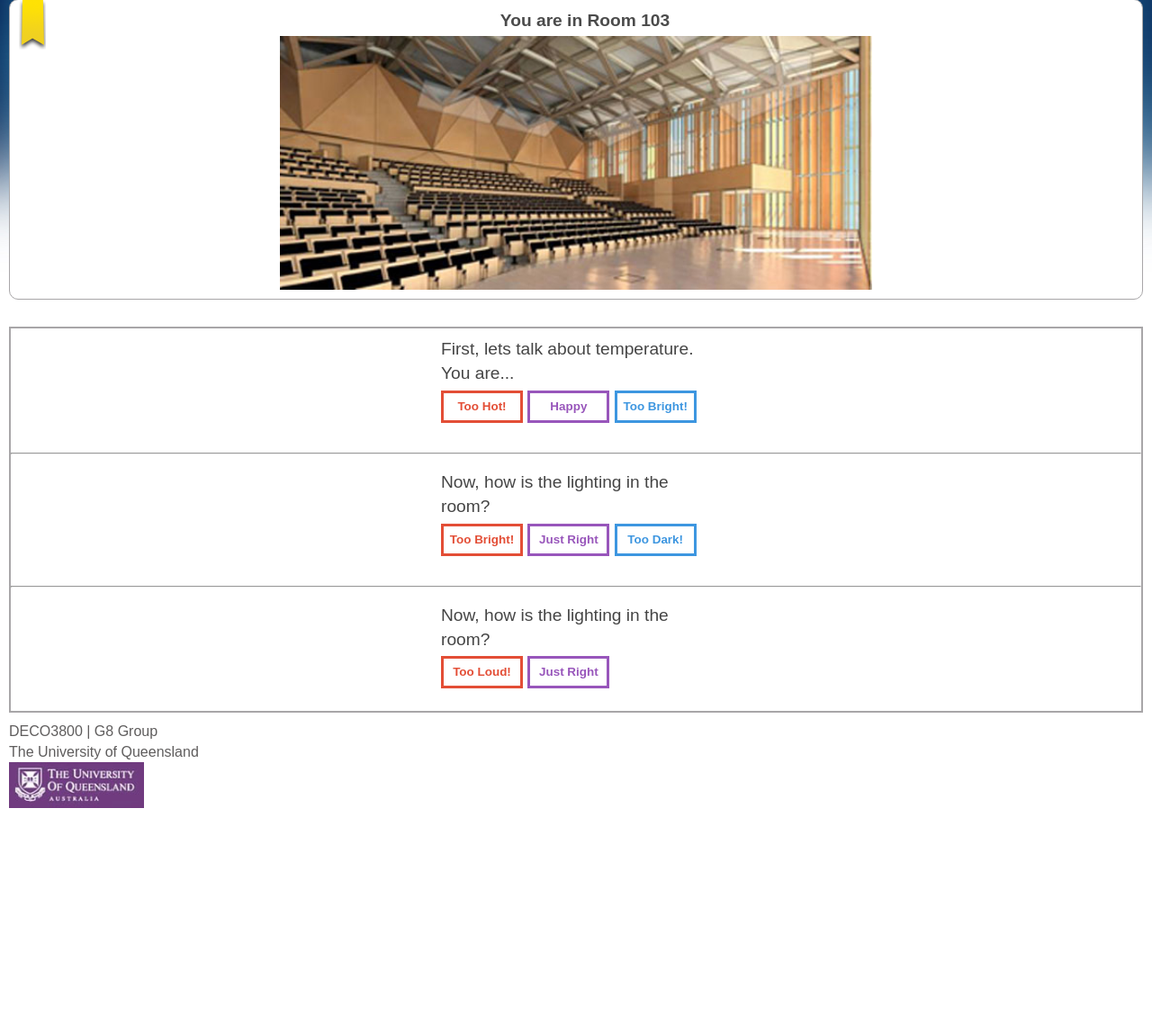
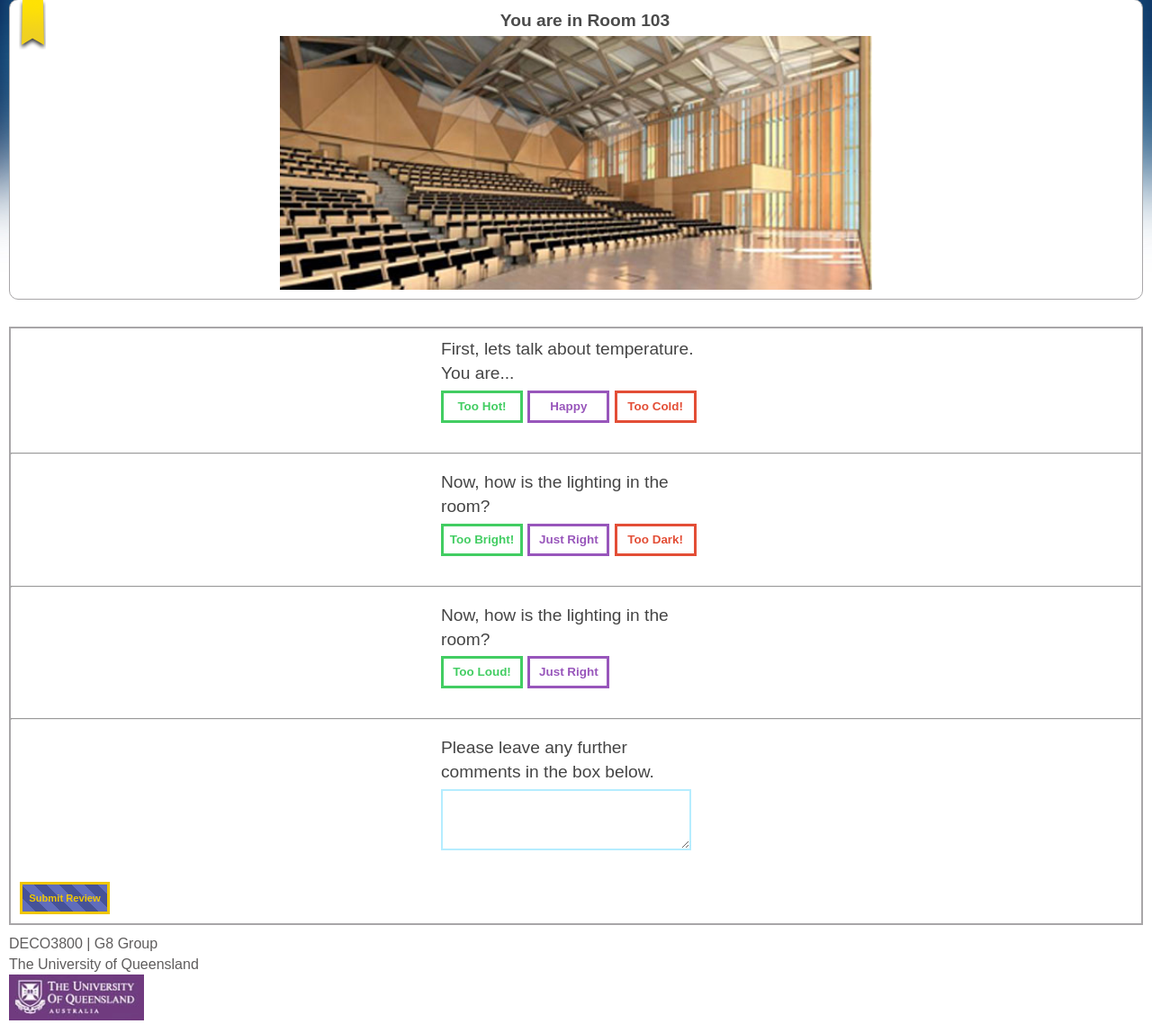
Before and after one commit to TommyYE/USM, a PHP site: page /review.html in a window 1280 px wide. Shown: the part 141-1289 px from the top of the page at 90% size. Before the commit the page ends 1039 px from the top, so only its background shows below. Run offline with PHP 8.4, Linux system fonts and the light colour scheme.

Commit message:
Review Page complete
added comments and submit button

```diff
--- a/css/main.css
+++ b/css/main.css
@@ -340,3 +340,16 @@ a:visited {
 .review-text {
     padding-bottom:5px;
 }
+
+.comments {
+    text-align: left;
+    line-height: 20px;
+    height:60px;
+    width:90%;
+    border:2px rgba(178, 237, 255, 0.96) solid;
+}
+
+#form-submit {
+    margin:10px;
+    width:100px;
+}
--- a/review.html
+++ b/review.html
@@ -85,37 +85,37 @@
                     <div class="review-text">
                         First, lets talk about temperature. You are...
                     </div>
-                    <div id="1" class="button red">Too Hot!</div>
+                    <div id="1" class="button green">Too Hot!</div>
                     <div id="2" class="button purple">Happy</div>
-                    <div id="3" class="button blue">Too Bright!</div>
+                    <div id="3" class="button red">Too Cold!</div>
                 </div>
                 <div id="temp-1" class="review-box">
                     <div class="review-text">
                         Is the sunlight on you?
                     </div>
-                    <div id="4" class="button red">Yes</div>
-                    <div id="5" class="button blue">No</div>
+                    <div id="4" class="button green">Yes</div>
+                    <div id="5" class="button red">No</div>
                 </div>
                 <div id="temp-2" class="review-box">
                     <div class="review-text">
                         Is the aircon working?
                     </div>
-                    <div id="6" class="button blue">Yes</div>
-                    <div id="7" class="button red">No</div>
+                    <div id="6" class="button red">Yes</div>
+                    <div id="7" class="button green">No</div>
                 </div>
                 <div id="temp-3" class="review-box">
                     <div class="review-text">
                         Is the aircon on?
                     </div>
-                    <div id="8" class="button blue">Yes</div>
-                    <div id="9" class="button red">No</div>
+                    <div id="8" class="button red">Yes</div>
+                    <div id="9" class="button green">No</div>
                 </div>
                 <div id="temp-4" class="review-box">
                     <div class="review-text">
                         Do you feel the breeze from outside?
                     </div>
-                    <div id="10" class="button blue">Yes</div>
-                    <div id="11" class="button red">No</div>
+                    <div id="10" class="button red">Yes</div>
+                    <div id="11" class="button green">No</div>
                 </div>
             </div>
             <hr>
@@ -124,44 +124,44 @@
                     <div class="review-text">
                         Now, how is the lighting in the room?
                     </div>
-                    <div id="12" class="button red">Too Bright!</div>
+                    <div id="12" class="button green">Too Bright!</div>
                     <div id="13" class="button purple">Just Right</div>
-                    <div id="14" class="button blue">Too Dark!</div>
+                    <div id="14" class="button red">Too Dark!</div>
                 </div>
                 <div id="light-1" class="review-box">
                     <div class="review-text">
                         Are the blinds open?
                     </div>
-                    <div id="15" class="button red">Yes</div>
-                    <div id="16" class="button blue">No</div>
+                    <div id="15" class="button green">Yes</div>
+                    <div id="16" class="button red">No</div>
                 </div>
                 <div id="light-2" class="review-box">
                     <div class="review-text">
                         Are the lights to bright inside?
                     </div>
-                    <div id="17" class="button blue">Yes</div>
-                    <div id="18" class="button red">No</div>
+                    <div id="17" class="button red">Yes</div>
+                    <div id="18" class="button green">No</div>
                 </div>
                 <div id="light-3" class="review-box">
                     <div class="review-text">
                         Are the lights on?
                     </div>
-                    <div id="19" class="button blue">Yes</div>
-                    <div id="20" class="button red">No</div>
+                    <div id="19" class="button red">Yes</div>
+                    <div id="20" class="button green">No</div>
                 </div>
                 <div id="light-4" class="review-box">
                     <div class="review-text">
                         Are the shades down?
                     </div>
-                    <div id="21" class="button blue">Yes</div>
-                    <div id="22" class="button red">No</div>
+                    <div id="21" class="button red">Yes</div>
+                    <div id="22" class="button green">No</div>
                 </div>
                 <div id="light-5" class="review-box">
                     <div class="review-text">
                         Is the anything blocking the windows?
                     </div>
-                    <div id="23" class="button blue">Yes</div>
-                    <div id="24" class="button red">No</div>
+                    <div id="23" class="button red">Yes</div>
+                    <div id="24" class="button green">No</div>
                 </div>
             </div>
             <hr>
@@ -170,24 +170,32 @@
                     <div class="review-text">
                         Now, how is the lighting in the room?
                     </div>
-                    <div id="25" class="button red">Too Loud!</div>
+                    <div id="25" class="button green">Too Loud!</div>
                     <div id="26" class="button purple">Just Right</div>
                 </div>
                 <div id="noise-1" class="review-box">
                     <div class="review-text">
                         Is there any construction outside?
                     </div>
-                    <div id="27" class="button red">Yes</div>
-                    <div id="28" class="button blue">No</div>
+                    <div id="27" class="button green">Yes</div>
+                    <div id="28" class="button red">No</div>
                 </div>
                 <div id="noise-2" class="review-box">
                     <div class="review-text">
                         Is there any construction inside?
                     </div>
-                    <div id="29" class="button blue">Yes</div>
-                    <div id="30" class="button red">No</div>
+                    <div id="29" class="button red">Yes</div>
+                    <div id="30" class="button green">No</div>
                 </div>
             </div>
+            <hr>
+            <div class="review-box">
+                <div class="review-text">
+                    Please leave any further comments in the box below.
+                </div>
+                <textarea class="comments" rows="4" cols="32"> </textarea>
+            </div>
+            <input id="form-submit" class="button highlight" type="submit" value="Submit Review">
         </form>
     </div>
     <div id="footer">
```
